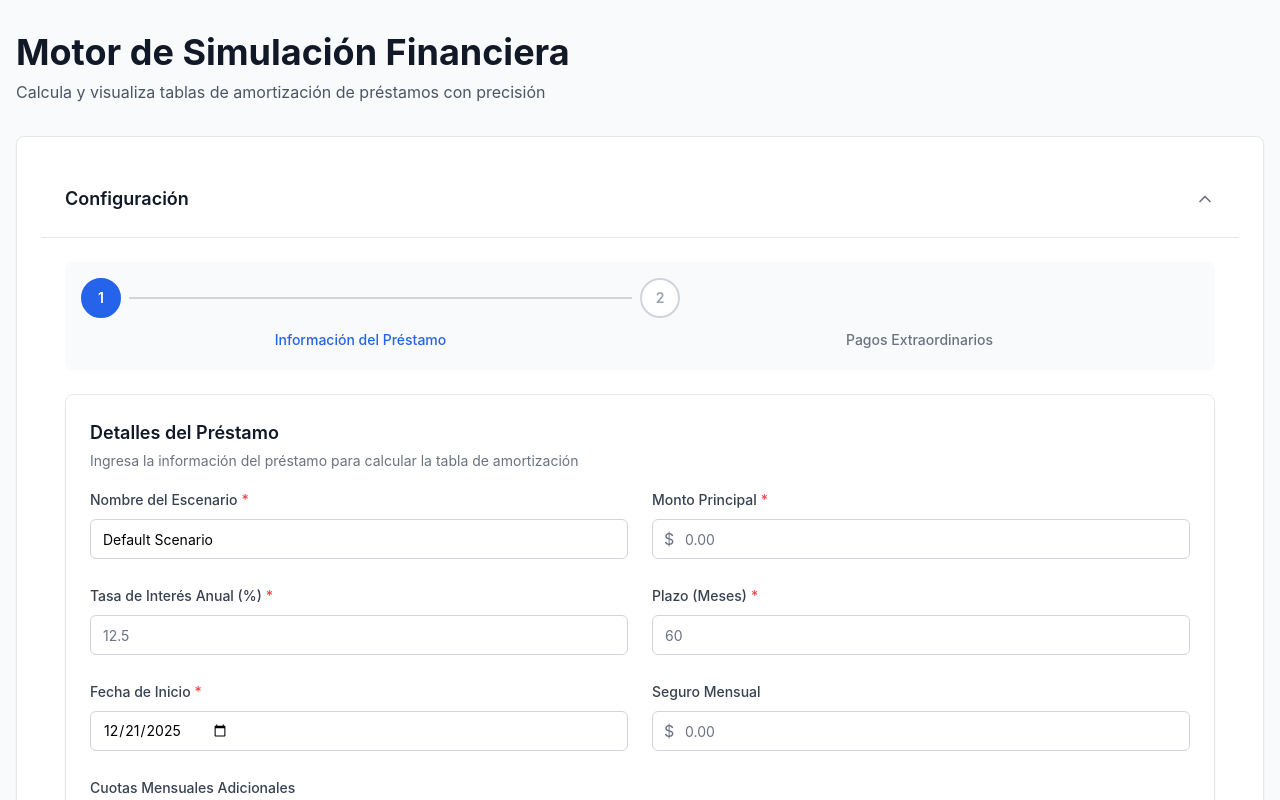
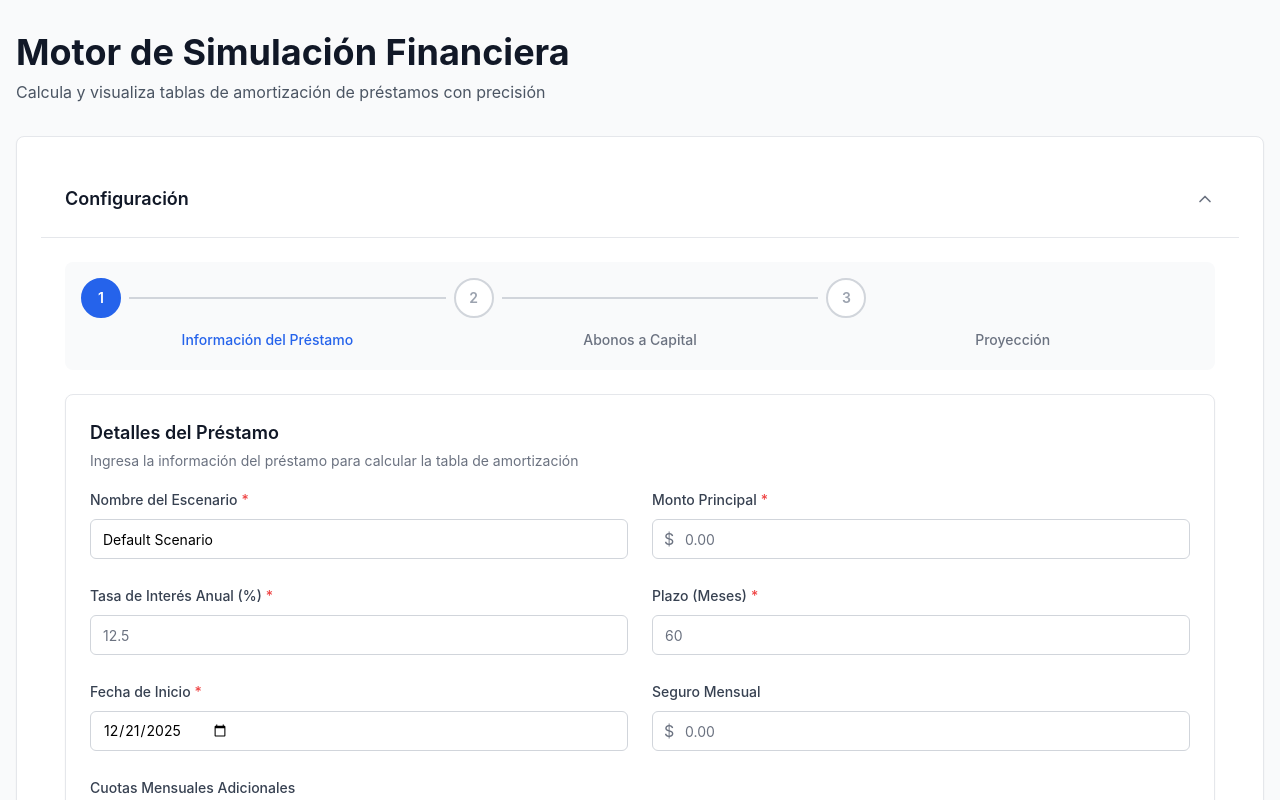
Before and after one commit to erjosara8916/finanzas-erick-saravia, a React (Vite) app: page / in a window 1280 px wide. Shown: the top 800 px of the page. Built offline with nearby package versions, Linux system fonts and the light colour scheme.

Commit message:
feat: Add resume about extra-payments

```diff
--- a/src/App.tsx
+++ b/src/App.tsx
@@ -1,4 +1,4 @@
-import { useState } from 'react';
+import { useState, useEffect } from 'react';
 import LoanForm from './components/loan/LoanForm';
 import ExtraPaymentsManager from './components/loan/ExtraPaymentsManager';
 import AmortizationTable from './components/loan/AmortizationTable';
@@ -12,10 +12,20 @@ function App() {
   const extraPayments = useLoanStore((state) => state.getActiveExtraPayments());
 
   const [activeStep, setActiveStep] = useState<number>(0);
+  const [isConfigOpen, setIsConfigOpen] = useState<boolean>(true);
 
   // Determinar si los pasos están completados
   const hasLoanData = loanInput && loanInput.principal && loanInput.annualRate && loanInput.termMonths;
   const hasExtraPayments = Object.keys(extraPayments).length > 0;
+
+  // Cuando se abre la configuración, establecer el paso activo en 2 si hay datos del préstamo
+  useEffect(() => {
+    if (isConfigOpen && hasLoanData) {
+      setActiveStep(1); // Paso 2 (índice 1)
+    } else if (isConfigOpen && !hasLoanData) {
+      setActiveStep(0); // Paso 1 (índice 0)
+    }
+  }, [isConfigOpen, hasLoanData]);
 
   const steps = [
     {
@@ -24,14 +34,24 @@ function App() {
       active: activeStep === 0,
     },
     {
-      label: 'Pagos Extraordinarios',
+      label: 'Abonos a Capital',
       completed: hasExtraPayments,
       active: activeStep === 1,
+    },
+    {
+      label: 'Proyección',
+      completed: false,
+      active: activeStep === 2,
     },
   ];
 
   const handleStepClick = (stepIndex: number) => {
-    setActiveStep(stepIndex);
+    if (stepIndex === 2) {
+      // Paso 3: Colapsar la configuración
+      setIsConfigOpen(false);
+    } else {
+      setActiveStep(stepIndex);
+    }
   };
 
   return (
@@ -48,7 +68,11 @@ function App() {
 
         <div className="space-y-6 animate-fade-in">
           <div className="transition-all duration-300">
-            <Collapsible title="Configuración" defaultOpen={true}>
+            <Collapsible
+              title="Configuración"
+              isOpen={isConfigOpen}
+              onToggle={setIsConfigOpen}
+            >
               <div className="space-y-6">
                 <div className="p-4 bg-gray-50 dark:bg-gray-800/50 rounded-lg">
                   <Stepper steps={steps} onStepClick={handleStepClick} />
@@ -63,6 +87,11 @@ function App() {
                   {activeStep === 1 && (
                     <div className="animate-fade-in">
                       <ExtraPaymentsManager />
+                    </div>
+                  )}
+                  {activeStep === 2 && (
+                    <div className="animate-fade-in">
+                      {/* Paso 3 no tiene contenido */}
                     </div>
                   )}
                 </div>
--- a/src/components/loan/ExtraPaymentsManager.tsx
+++ b/src/components/loan/ExtraPaymentsManager.tsx
@@ -72,7 +72,7 @@ export default function ExtraPaymentsManager() {
       }
 
       if (extraPayments[period]) {
-        setError(`El período ${period} ya tiene un pago extraordinario`);
+        setError(`El período ${period} ya tiene un abono a capital`);
         return;
       }
 
@@ -108,7 +108,7 @@ export default function ExtraPaymentsManager() {
       }
 
       if (conflictingPeriods.length > 0) {
-        setError(`Los períodos ${conflictingPeriods.join(', ')} ya tienen pagos extraordinarios`);
+        setError(`Los períodos ${conflictingPeriods.join(', ')} ya tienen abonos a capital`);
         return;
       }
 
@@ -127,8 +127,12 @@ export default function ExtraPaymentsManager() {
     removeExtraPayment(period);
   };
 
+  // Calcular resumen de abonos
+  const totalPayments = existingPayments.length;
+  const totalAmount = existingPayments.reduce((sum, { amount }) => sum + parseFloat(amount), 0);
+
   return (
-    <Card title="Pagos Extraordinarios" description="Agrega pagos extraordinarios para reducir el principal más rápido">
+    <Card title="Abonos a Capital" description="Agrega abonos a capital para reducir el principal más rápido">
       <div className="grid grid-cols-1 lg:grid-cols-2 gap-6">
         {/* Columna 1: Formulario */}
         <div className="space-y-4">
@@ -232,12 +236,37 @@ export default function ExtraPaymentsManager() {
           )}
         </div>
 
-        {/* Columna 2: Listado de pagos extraordinarios */}
+        {/* Columna 2: Resumen y Listado de abonos a capital */}
         <div className="space-y-4">
+          {/* Resumen de abonos */}
+          <div className="p-4 bg-blue-50 dark:bg-blue-900/20 rounded-lg border border-blue-200 dark:border-blue-800">
+            <h4 className="text-sm font-semibold text-gray-700 dark:text-gray-300 mb-3">
+              Resumen de Abonos a Capital
+            </h4>
+            <div className="space-y-2">
+              <div className="flex justify-between items-center">
+                <span className="text-sm text-gray-600 dark:text-gray-400">Cantidad de abonos:</span>
+                <span className="text-sm font-semibold text-gray-900 dark:text-gray-100">
+                  {totalPayments}
+                </span>
+              </div>
+              <div className="flex justify-between items-center">
+                <span className="text-sm text-gray-600 dark:text-gray-400">Total de abonos:</span>
+                <span className="text-sm font-semibold text-blue-600 dark:text-blue-400">
+                  {new Intl.NumberFormat('en-US', {
+                    style: 'currency',
+                    currency: 'USD',
+                  }).format(totalAmount)}
+                </span>
+              </div>
+            </div>
+          </div>
+
+          {/* Listado de abonos */}
           <div className="space-y-2">
-            <Label>Pagos Extraordinarios Programados</Label>
+            <Label>Abonos a Capital Programados</Label>
             {existingPayments.length > 0 ? (
-              <div className="space-y-2 max-h-[500px] overflow-y-auto">
+              <div className="space-y-2 max-h-[400px] overflow-y-auto">
                 {existingPayments.map(({ period, amount }) => (
                   <div
                     key={period}
@@ -258,7 +287,8 @@ export default function ExtraPaymentsManager() {
                       variant="ghost"
                       size="sm"
                       onClick={() => handleRemove(period)}
-                      aria-label={`Eliminar pago extraordinario del mes ${period}`}
+                      aria-label={`Eliminar abono a capital del mes ${period}`}
+                      className="text-gray-700 dark:text-gray-300 hover:text-red-600 dark:hover:text-red-400"
                     >
                       <X className="h-4 w-4" />
                     </Button>
@@ -267,7 +297,7 @@ export default function ExtraPaymentsManager() {
               </div>
             ) : (
               <p className="text-sm text-gray-500 dark:text-gray-400 text-center py-8">
-                No hay pagos extraordinarios programados
+                No hay abonos a capital programados
               </p>
             )}
           </div>
--- a/src/components/ui/Collapsible.tsx
+++ b/src/components/ui/Collapsible.tsx
@@ -7,6 +7,8 @@ export interface CollapsibleProps extends HTMLAttributes<HTMLDivElement> {
   title: string;
   description?: string;
   defaultOpen?: boolean;
+  isOpen?: boolean;
+  onToggle?: (isOpen: boolean) => void;
   children: ReactNode;
 }
 
@@ -14,16 +16,28 @@ export default function Collapsible({
   title,
   description,
   defaultOpen = true,
+  isOpen: controlledIsOpen,
+  onToggle,
   children,
   className,
   ...props
 }: CollapsibleProps) {
-  const [isOpen, setIsOpen] = useState(defaultOpen);
+  const [internalIsOpen, setInternalIsOpen] = useState(defaultOpen);
+  const isOpen = controlledIsOpen !== undefined ? controlledIsOpen : internalIsOpen;
+
+  const handleToggle = () => {
+    const newState = !isOpen;
+    if (onToggle) {
+      onToggle(newState);
+    } else {
+      setInternalIsOpen(newState);
+    }
+  };
 
   return (
     <Card className={cn('overflow-hidden', className)} {...props}>
       <button
-        onClick={() => setIsOpen(!isOpen)}
+        onClick={handleToggle}
         className="w-full flex items-center justify-between p-6 hover:bg-gray-50 dark:hover:bg-gray-800/50 transition-colors"
       >
         <div className="text-left">
```
